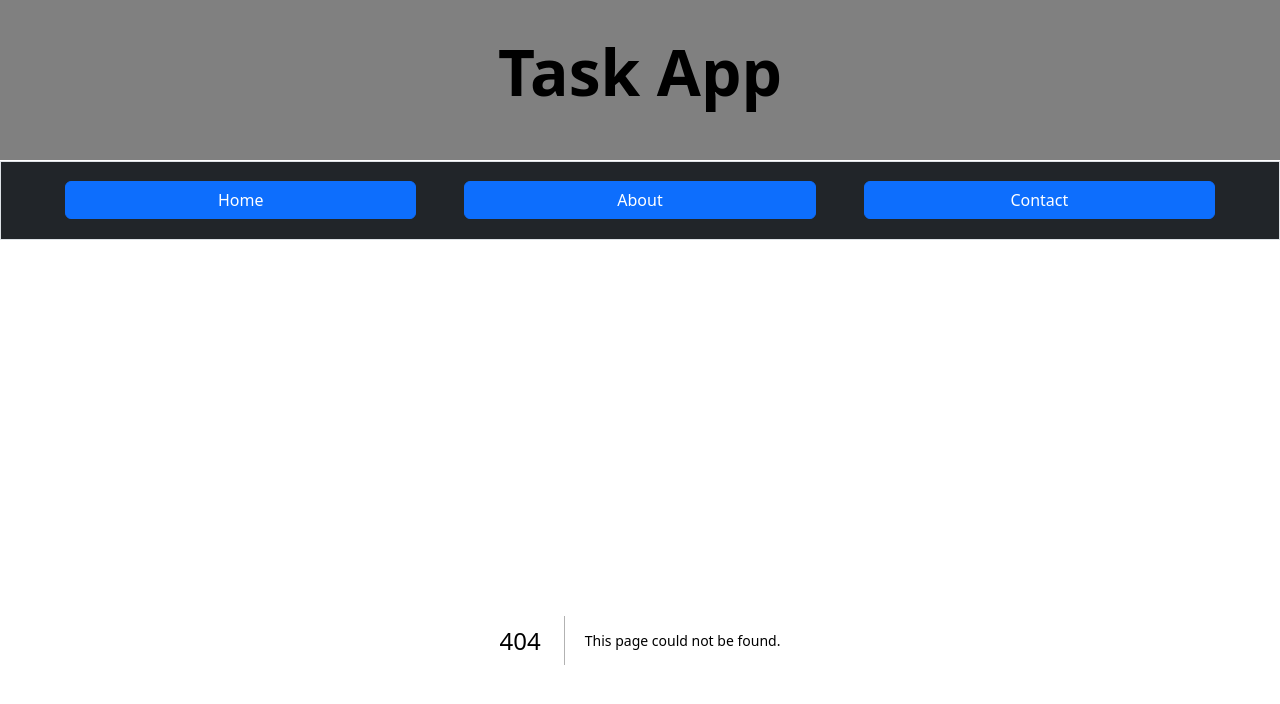
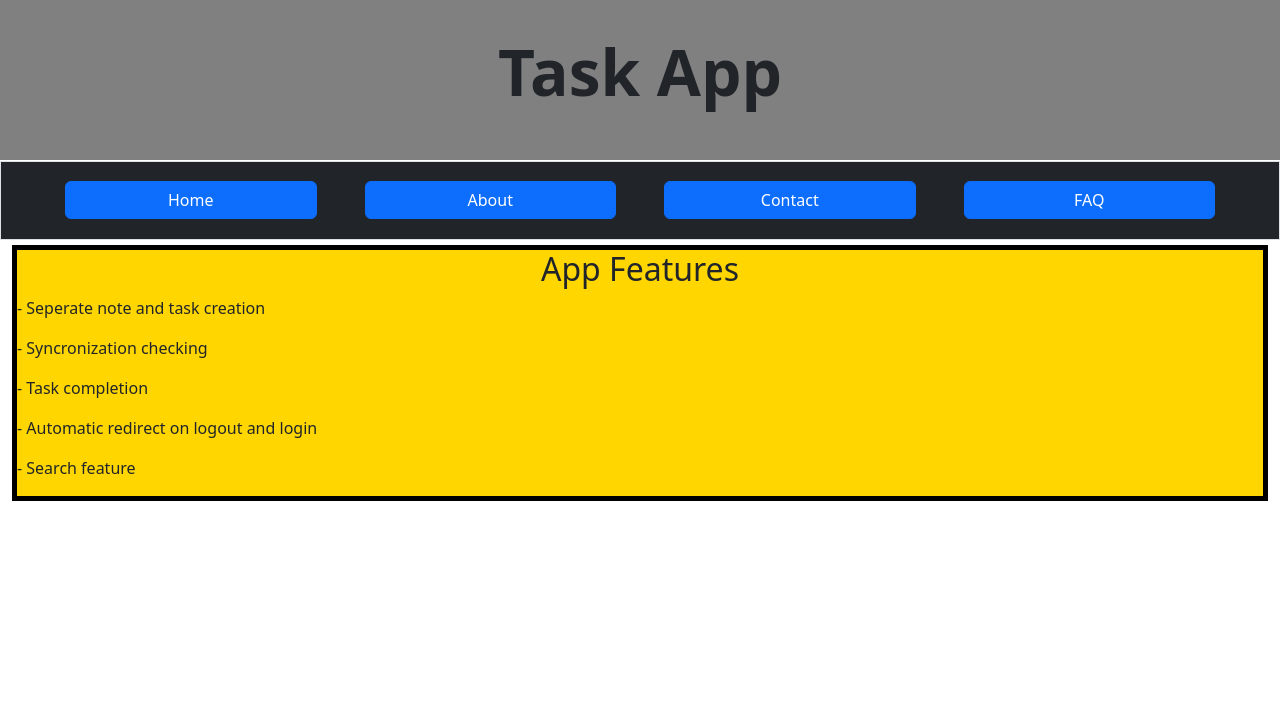
Before and after one commit to CyberShroom/cis-234-project, a Next.js app: page /faq in a window 1280 px wide. Before the commit this address had no page. Shown: the top 704 px of the page. Built offline with nearby package versions, Linux system fonts and the light colour scheme.

Commit message:
Added FAQ page and Button In Navbar.

```diff
--- a/src/app/components/Nav.tsx
+++ b/src/app/components/Nav.tsx
@@ -11,6 +11,7 @@ function Nav()
             <Link href="/" className='nav-link'><Button variant='primary' className='stack-button'>Home</Button></Link>
             <Link href="/about" className='nav-link'><Button variant='primary' className='stack-button'>About</Button></Link>
             <Link href="/contact" className='nav-link'><Button variant='primary' className='stack-button'>Contact</Button></Link>
+            <Link href="/faq" className='nav-link'><Button variant='primary' className='stack-button'>FAQ</Button></Link>
             <div></div>
         </Stack>
     );
--- /dev/null
+++ b/src/app/faq/page.tsx
@@ -0,0 +1,14 @@
+export default function FAQPage() {
+    return(
+        <main>
+            <div className="content">
+                <h2 className="page-title">App Features</h2>
+                <p>- Seperate note and task creation</p>
+                <p>- Syncronization checking</p>
+                <p>- Task completion</p>
+                <p>- Automatic redirect on logout and login</p>
+                <p>- Search feature</p>
+            </div>
+        </main>
+    );
+}
```
